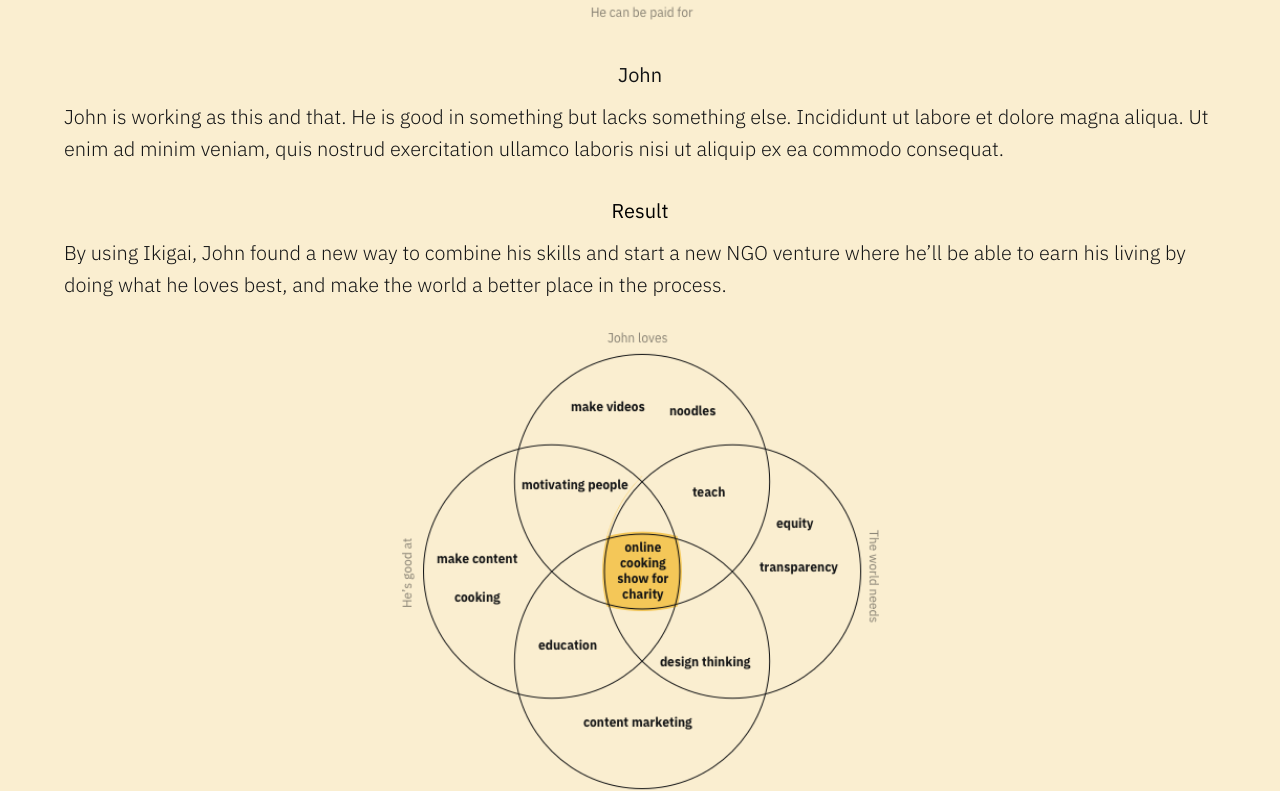
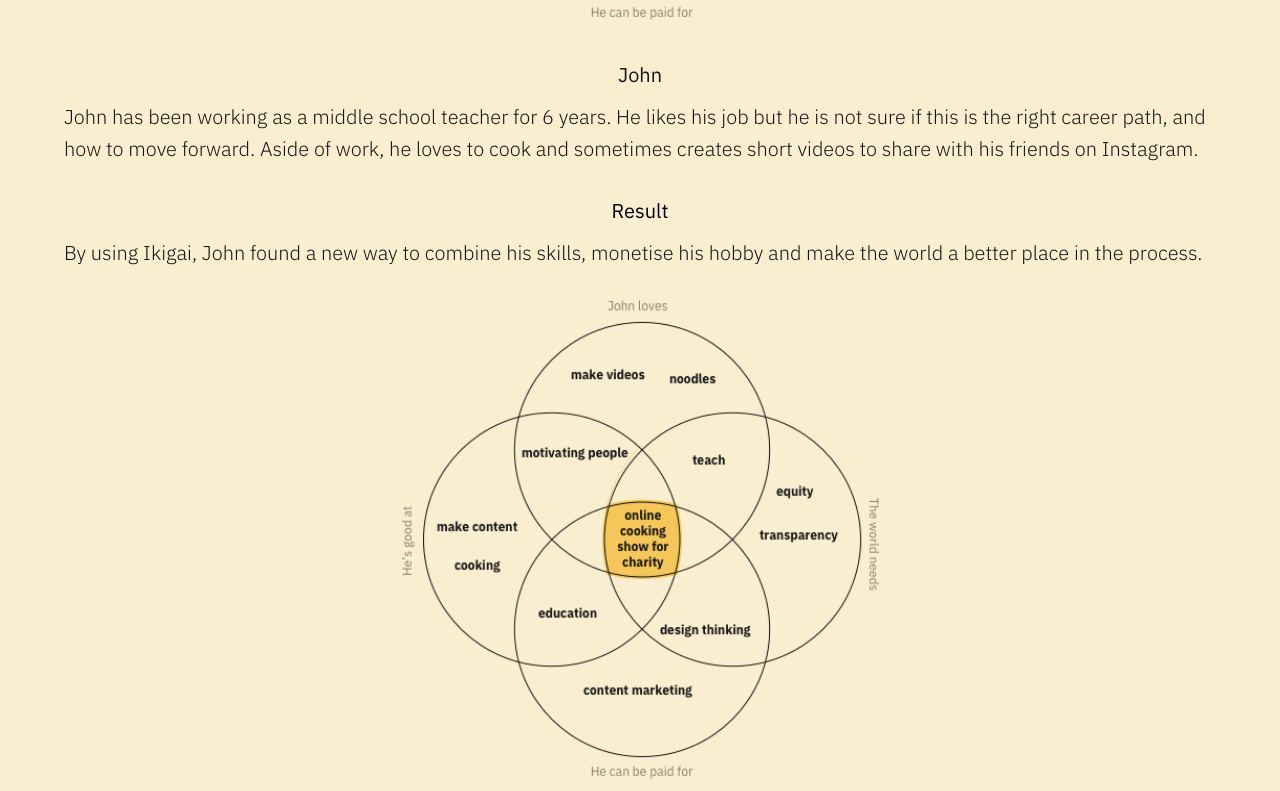
Before and after one commit to kaloyan-kamburov/Ikigai, a React (Create React App) app: page / in a window 1280 px wide. Shown: the part 4130-4921 px from the top of the page. Built offline with nearby package versions, Linux system fonts and the light colour scheme.

Commit message:
add text to Action section

```diff
--- a/src/pages/Home/index.js
+++ b/src/pages/Home/index.js
@@ -186,12 +186,7 @@ const Home = () => {
                       <h3>John</h3>
                     </div>
                     <div className="slider-text">
-                      <p>
-                        John is working as this and that. He is good in
-                        something but lacks something else. Incididunt ut labore
-                        et dolore magna aliqua. Ut enim ad minim veniam, quis
-                        nostrud exercitation ullamco laboris nisi ut aliquip ex
-                        ea commodo consequat.{" "}
+                      <p>John has been working as a middle school teacher for 6 years. He likes his job but he is not sure if this is the right career path, and how to move forward. Aside of work, he loves to cook and sometimes creates short videos to share with his friends on Instagram.{" "}
                       </p>
                     </div>
                     <div className="slider-title-result">
@@ -199,10 +194,7 @@ const Home = () => {
                     </div>
                     <div className="slider-text">
                       <p>
-                        By using Ikigai, John found a new way to combine his
-                        skills and start a new NGO venture where he’ll be able
-                        to earn his living by doing what he loves best, and make
-                        the world a better place in the process.
+                      By using Ikigai, John found a new way to combine his skills, monetise his hobby and make the world a better place in the process.
                       </p>
                     </div>
                   </div>
```
